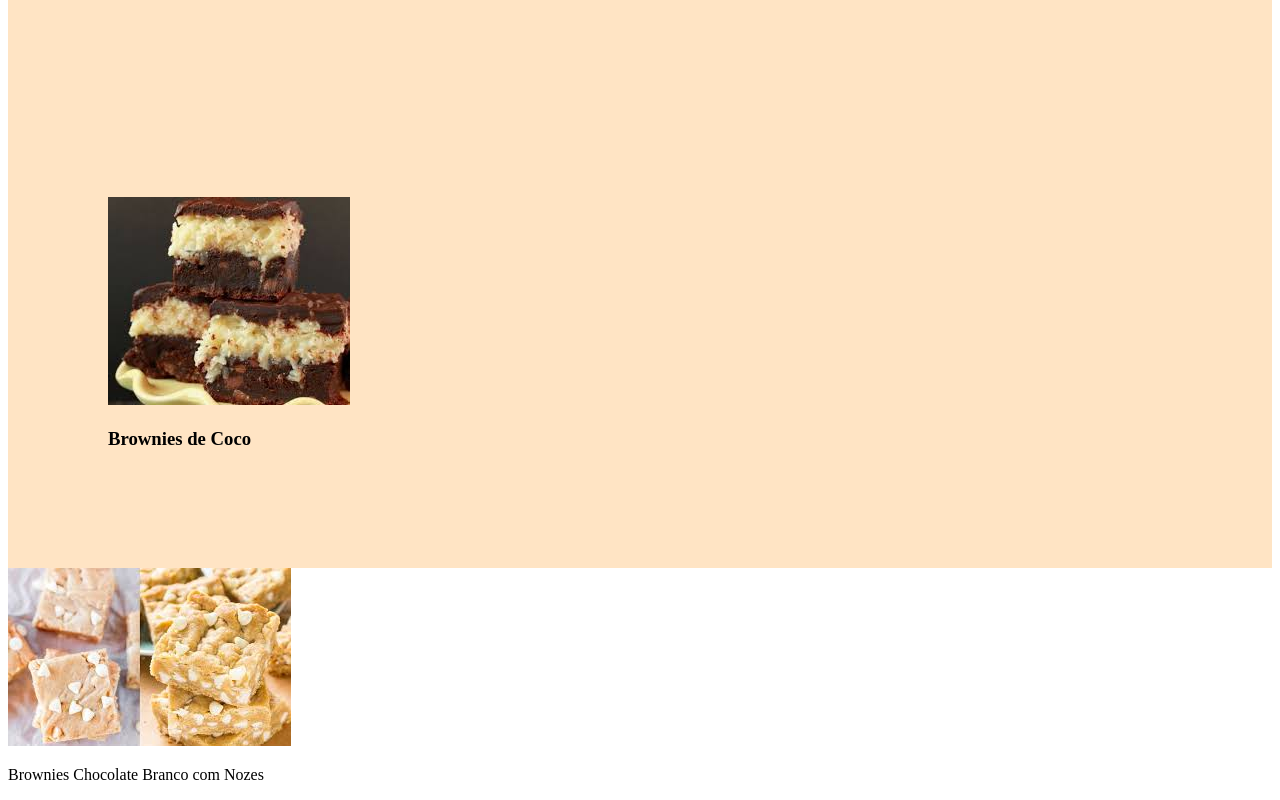
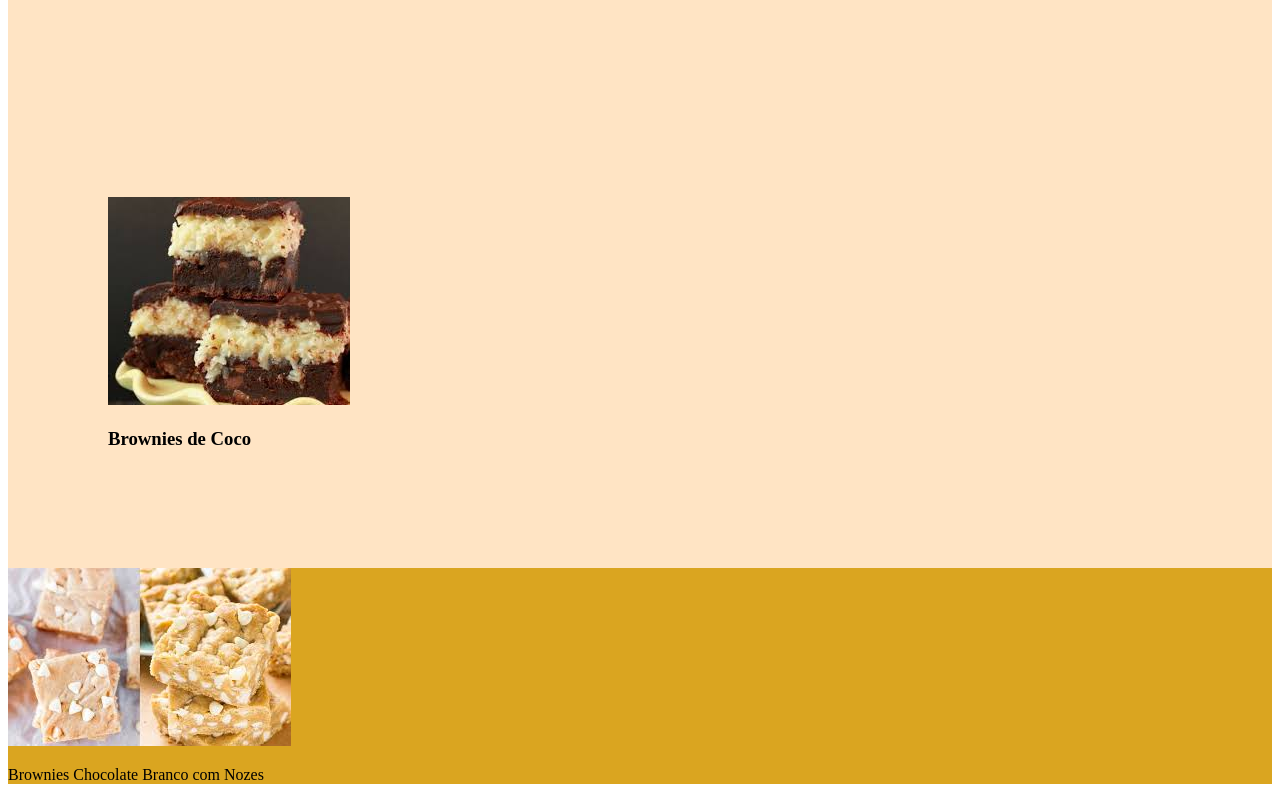
Before and after one commit to FernandaRodrigues02/Trabalho-Site, a plain HTML site: page index.html in a window 1280 px wide. Shown: the part 581-1381 px from the top of the page. Drawn offline with Linux system fonts and the light colour scheme.

Commit message:
save booster

```diff
--- a/index.html
+++ b/index.html
@@ -20,7 +20,7 @@
         <h3>Brownies de Coco</h3>
     </section>
 
-    <footer>
+    <footer class="rodape">
         <img src="brownies chocolate branco com nozes.jpg" alt="Chocolate Branco com Nozes">
         <p>Brownies Chocolate Branco com Nozes</p>
     </footer>
--- a/style.css
+++ b/style.css
@@ -17,3 +17,7 @@
 .cabecalho-imagem{
     width: 20%;
 }
+
+.rodape{
+    background-color: goldenrod;
+}
```
